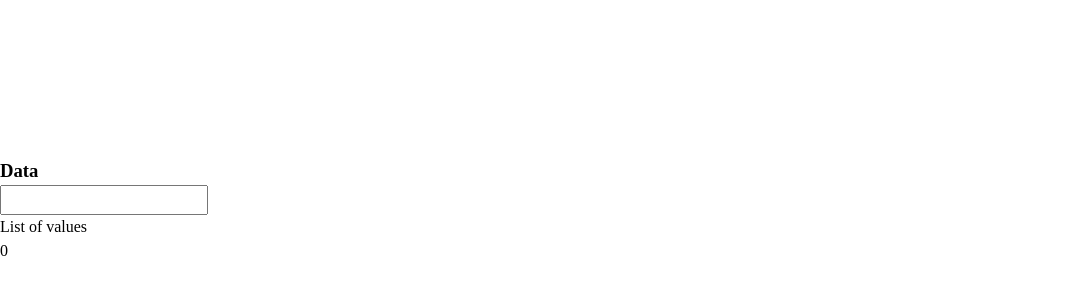
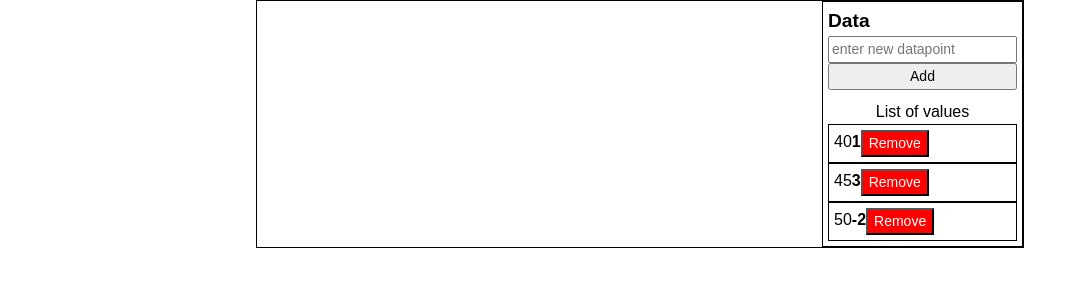
Before and after one commit to inuzen/d3-react-test, a React (Create React App) app: page / in a window 1280 px wide. Shown: the top 300 px of the page, without its empty margins (0-1087 px from the left). Built offline with nearby package versions, Linux system fonts and the light colour scheme.

Commit message:
added state support and some dummy functionality

```diff
--- a/src/App.js
+++ b/src/App.js
@@ -1,21 +1,24 @@
-import React from 'react';
+import React, {useEffect, useContext} from 'react';
 import PropTypes from 'prop-types';
+import GlobalState from './context/global/GlobalState';
 import GraphField from './components/GraphFiled';
 import GraphControls from './components/graph-controls/GraphControls';
+//TODO: add pseudo elements for wrapper
 
-//TODO: add pseudo elements for wrapper
 
 const App = () => {
 
   return (
+    <GlobalState>
     <div className='app-container'>
       <span className='expand expand-left'></span>
-      <div className='app-wrapper'>
+      <div className='app-wrapper flex-row'>
         <GraphField/>
         <GraphControls/>
       </div>
       <span className='expand expand-right'></span>
       </div>
+    </GlobalState>
   )
 }
 
--- a/src/components/graph-controls/DataItem.js
+++ b/src/components/graph-controls/DataItem.js
@@ -1,12 +1,22 @@
 import React, {useContext} from 'react';
 import PropTypes from 'prop-types';
+import GlobalContext from '../../context/global/globalContext';
 
 const DataItem = ({data}) => {
-  const {timeStamp, dataPoint} = data;
-  return (<div className='item-container'>
+  const globalContext = useContext(GlobalContext);
+  const {deleteDataPoint} = globalContext;
+  const {id, timeStamp, dataPoint} = data;
+
+  const onDelete = e => {
+    e.preventDefault();
+
+    deleteDataPoint(id);
+  }
+
+  return (<div className='item-container flex-row'>
     <span className='text'>{timeStamp}</span>
-    <span className='text fw-800'>{dataPoint}</span>
-    <button className='button button-remove'>Remove</button>
+    <span className='text text-800'>{dataPoint}</span>
+    <button onClick={onDelete} className='button button-remove'>Remove</button>
   </div>)
 }
 
--- a/src/components/graph-controls/GraphControls.js
+++ b/src/components/graph-controls/GraphControls.js
@@ -1,21 +1,56 @@
 import React, {Fragment, useRef, useState, useContext, useEffect} from 'react';
 import DataItem from './DataItem';
+import GlobalContext from '../../context/global/globalContext';
+//temporary hardcoded datapoints
+const DummyData = [
+  {
+    id:0,
+    dataPoint: 1,
+    timeStamp: 40
+  },
+  {
+    id: 1,
+    dataPoint: 3,
+    timeStamp: 45
+  },
+  {
+    id: 2,
+    dataPoint: -2,
+    timeStamp: 50
+  },
+];
 
 const GraphControlsForm = () => {
-  const state = 0;
-  return (<div>
-    <div className='controls-wrapper'>
-      <div className='number-input-container'>
+  const globalContext = useContext(GlobalContext);
+  const {data, addDataPoint, getDataFromStorage} = globalContext;
+
+  useEffect(() => {
+    getDataFromStorage(JSON.stringify(DummyData));
+    //eslint-disable-next-line
+  },[]);//empty brackets = at the beginning
+
+  const numRef = useRef(0);
+
+  const onClick = (e) => {
+    e.preventDefault();
+    //item = {id, dataPoint, timeStamp}
+    addDataPoint({id: data[data.length-1].id+1, dataPoint: numRef.current.value, timeStamp: new Date().getMinutes()});
+  }
+
+  return (<div className='controls-container'>
+    <div className='controls-wrapper flex-column'>
+      <div  className='number-input-container flex-column'>
         <h3 className='text text-h3 text-700'>Data</h3>
         <div className='input-wrapper'>
-          <input type="number" placeholder=''/>
+          <input ref={numRef} type="number" placeholder='enter new datapoint'/>
         </div>
+        <button onClick={onClick} className='button button-add'>Add</button>
       </div>
-      <div className='data-list-container'>
+      <div className='data-list-container flex-column'>
         <p className='text text-500'>List of values</p>
         <Fragment>{
-            state &&
-            state.map((item,i)=>(<DataItem key={i} data = {item} />))
+            data &&
+            data.map((item)=>(<DataItem key={item.id} data = {item} />))
           }
           </Fragment>
       </div>
--- a/src/context/global/GlobalState.js
+++ b/src/context/global/GlobalState.js
@@ -2,27 +2,10 @@ import React, {useReducer} from 'react';
 import GlobalContext from './globalContext';
 import globalReducer from './globalReducer';
 
-//temporary hardcoded datapoints
-const data = [
-  {
-    id:0,
-    dataPoint: 1,
-    timeStamp: 40
-  },
-  {
-    id: 1,
-    dataPoint: 3,
-    timeStamp: 45
-  },
-  {
-    id: 2,
-    dataPoint: -2,
-    timeStamp: 50
-  },
-];
+
 
 const GlobalState = (props) => {
-  const initialState = {data};
+  const initialState = {data: null};
 
   const [state, dispatch] = useReducer(globalReducer, initialState);
 
--- a/src/context/global/globalReducer.js
+++ b/src/context/global/globalReducer.js
@@ -9,12 +9,11 @@ export default (state, action) =>{
     return {
       ...state,
       data: [...state.data, action.payload],
-      loading: false
     }
     case 'DELETE_ITEM':
     return {
       ...state,
-      contacts: state.contacts.filter(item=> item.id !== action.payload),
+      data: state.data.filter(item=> item.id !== action.payload),
     }
     default:
     return state;
--- a/src/index.css
+++ b/src/index.css
@@ -0,0 +1,89 @@
+/*Common styles*/
+
+body {
+  font-family: Arial, sans-serif;
+  font-size: 14px;
+}
+
+.text{
+  color: black;
+  font-size: 1rem;
+}
+.text-h3{
+  font-size: 1.2rem;
+}
+.text-500 {
+  font-weight: 500;
+}
+
+.text-700 {
+  font-weight: 700;
+}
+.text-800 {
+  font-weight: 800;
+}
+
+.flex-column{
+  display: flex;
+  flex-direction: column;
+}
+
+.flex-row {
+  display: flex;
+  flex-direction: row;
+}
+
+.button {
+
+}
+
+.button-remove{
+  color: #fff;
+  background-color: red;
+}
+
+/*Graph-Controls styles*/
+.controls-container{
+  max-width: 250px;
+  border: 1px black solid;
+}
+
+.controls-wrapper {
+  padding: 5px;
+}
+
+.number-input-container{
+  margin-bottom: 10px;
+}
+
+.data-list-container{
+  align-items: center;
+  justify-content: flex-start;
+}
+
+
+/*Data Item styles*/
+.item-container{
+  width: 100%;
+  padding: 5px;
+  border: 1px black solid;
+
+}
+
+/*Graph Styles*/
+.graph-container{
+  width: 100%;
+  margin-right: 20px;
+}
+
+/*App styles*/
+.app-wrapper{
+  margin: 0 20%;
+  justify-content: space-between;
+  border: 1px black solid;
+}
+
+.app-container{
+  width: 100%;
+  height: 100%;
+}
```
